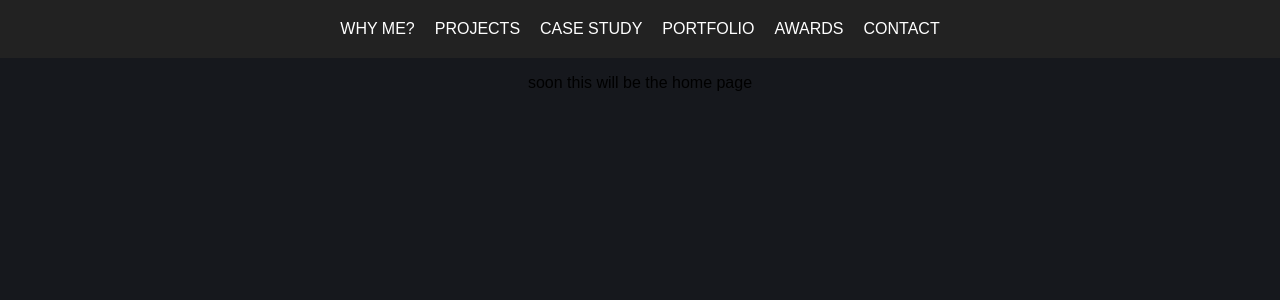
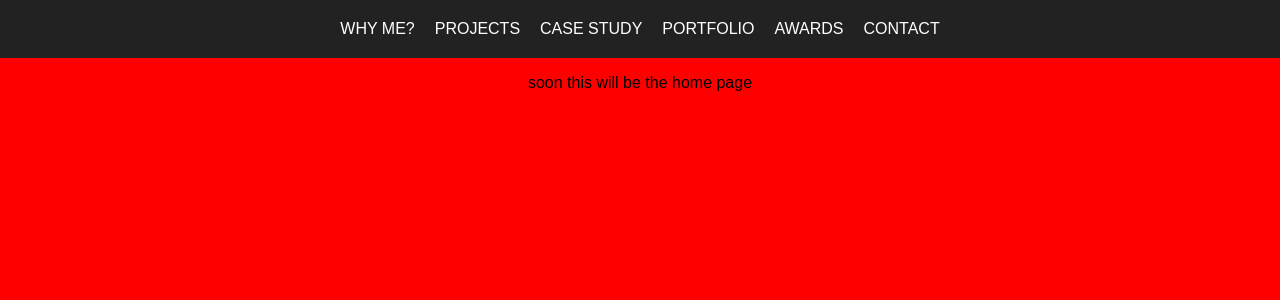
Before and after one commit to jayoharedee/assignment, a React app: page / in a window 1280 px wide. Shown: the top 300 px of the page. Built offline with nearby package versions, Linux system fonts and the light colour scheme.

Commit message:
color changed

```diff
--- a/src/scss/style.scss
+++ b/src/scss/style.scss
@@ -1,3 +1,3 @@
 body {
-  background-color: #16181D;;
+  background-color: red;
 }
```
